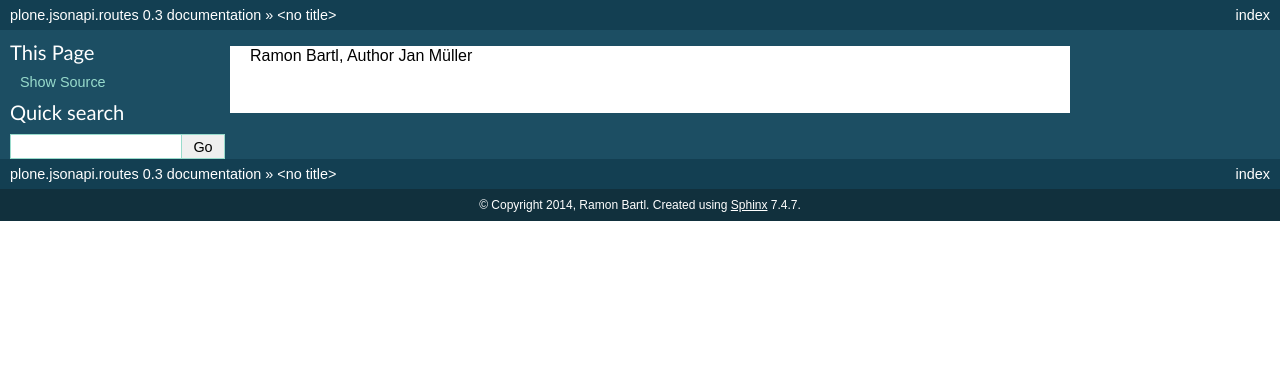
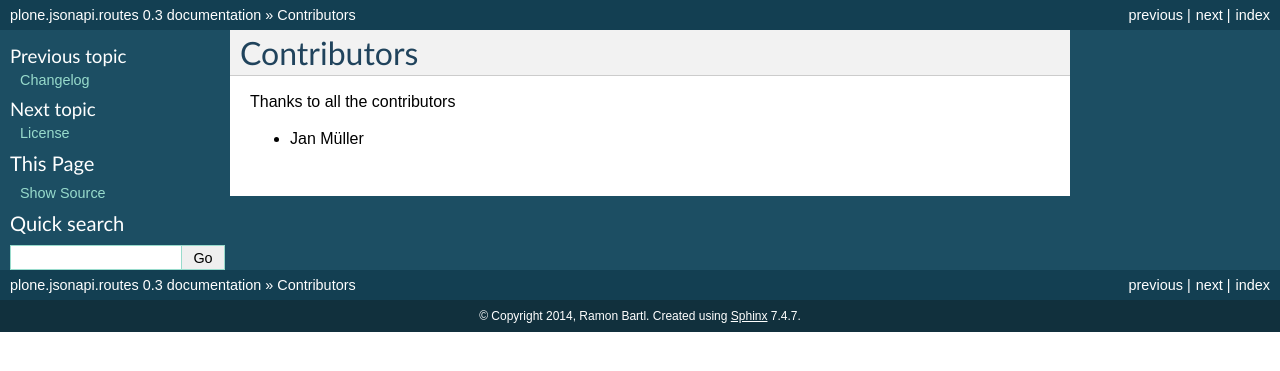
Before and after one commit to collective/plone.jsonapi.routes, a Sphinx documentation site: the page built from docs/CONTRIBUTORS.rst, in a window 1280 px wide. Shown: the top 371 px of the page. Built offline with Sphinx 7.4.7, drawn with Linux system fonts in a browser that asks for light colours.

```diff
--- a/docs/CONTRIBUTORS.rst
+++ b/docs/CONTRIBUTORS.rst
@@ -1,2 +1,6 @@
-Ramon Bartl, Author
-Jan Müller
+Contributors
+============
+
+Thanks to all the contributors
+
+- Jan Müller
--- a/docs/HISTORY.rst
+++ b/docs/HISTORY.rst
@@ -25,6 +25,11 @@ Changelog
 - https://github.com/collective/plone.jsonapi.routes/issues/18: destination handling
 
 - https://github.com/collective/plone.jsonapi.routes/issues/3: Add buildout configs inside package
+
+
+**DOCUMENTATION**
+
+- https://github.com/collective/plone.jsonapi.routes/issues/2: Sphinx documentation started
 
 
 0.2 - 2014-03-05
--- a/docs/LICENSE.txt
+++ b/docs/LICENSE.rst
@@ -1,3 +1,6 @@
+License
+=======
+
 Copyright (c) 2013 - 2014 Ramon Bartl
 
 Permission is hereby granted, free of charge, to any person obtaining a copy
```
Also changed, not shown: docs/index.rst (+8 -8 lines).
